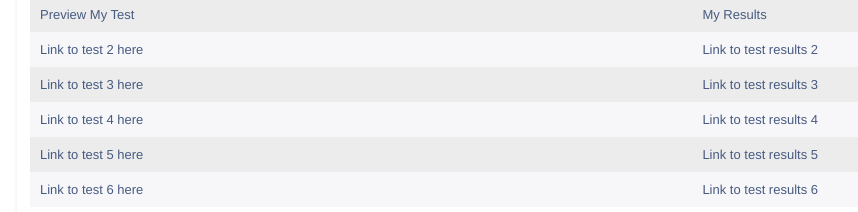
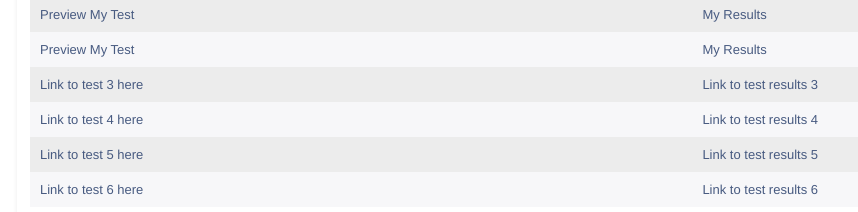
Before and after one commit to mishadevine/WIU, a plain HTML site: page WiU_Devine_Misha/index.html in a window 1280 px wide. Shown: the part 441-653 px from the top of the page, 130-988 px from the left. Drawn offline with Linux system fonts and the light colour scheme.

Commit message:
Updated Landing Page

```diff
--- a/WiU_Devine_Misha/index.html
+++ b/WiU_Devine_Misha/index.html
@@ -46,8 +46,8 @@ Read more: Colombia: Maps, History, Geography, Government, Culture, Facts, Guide
              <td><a href="https://usabilityhub.com/tests/20a0a78612a7/results/e53827d41476">My Results</a></td>
           </tr>
           <tr>
-             <td><a href="#">Link to test 2 here</a></td>
-             <td><a href="">Link to test results 2</a></td>
+             <td><a href="https://usabilityhub.com/preview/acdb838e6932">Preview My Test</a></td>
+             <td><a href="https://usabilityhub.com/tests/acdb838e6932/results/bff6a71c4a7c">My Results</a></td>
           </tr>
           <tr class="odd">
              <td><a href="#">Link to test 3 here</a></td>
```
